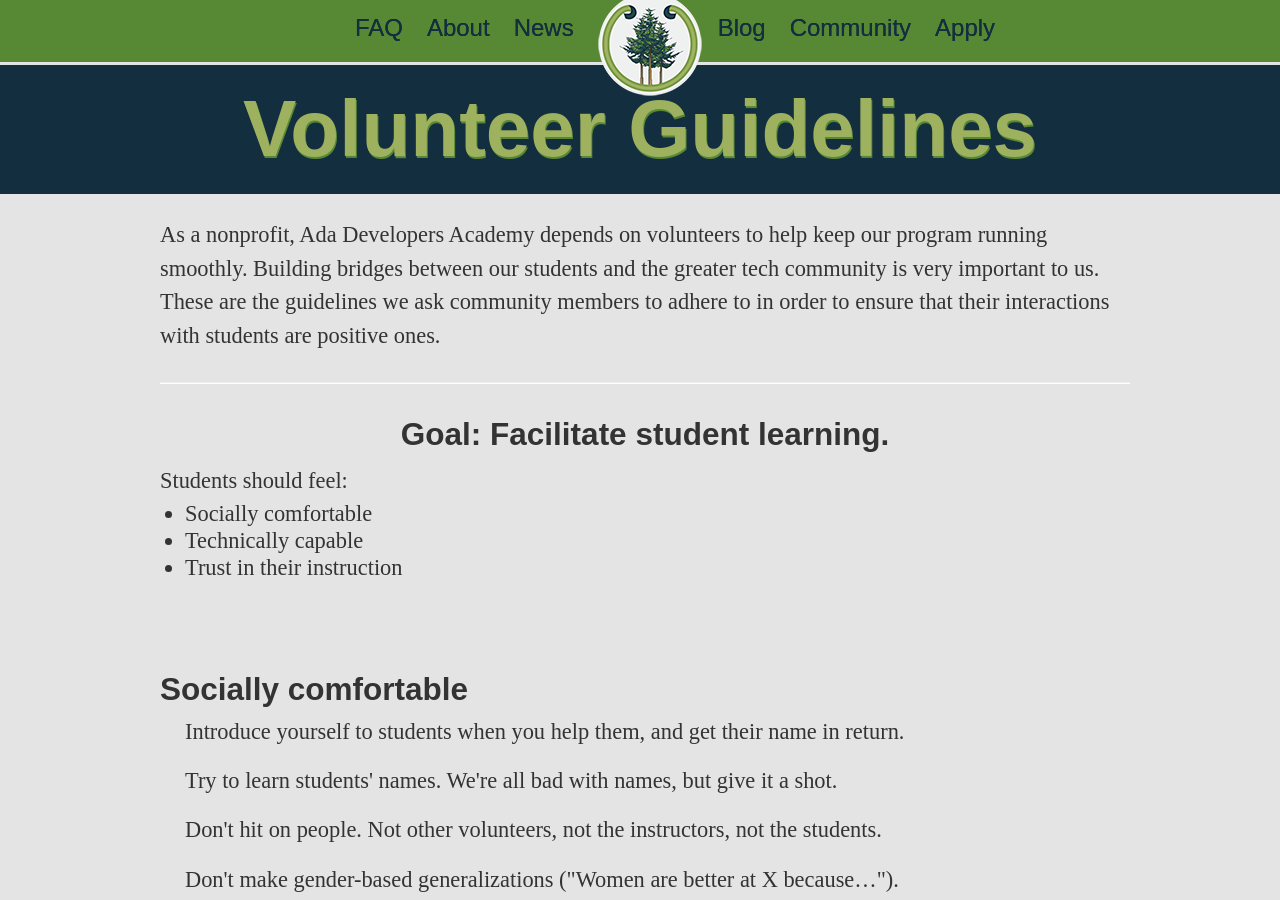
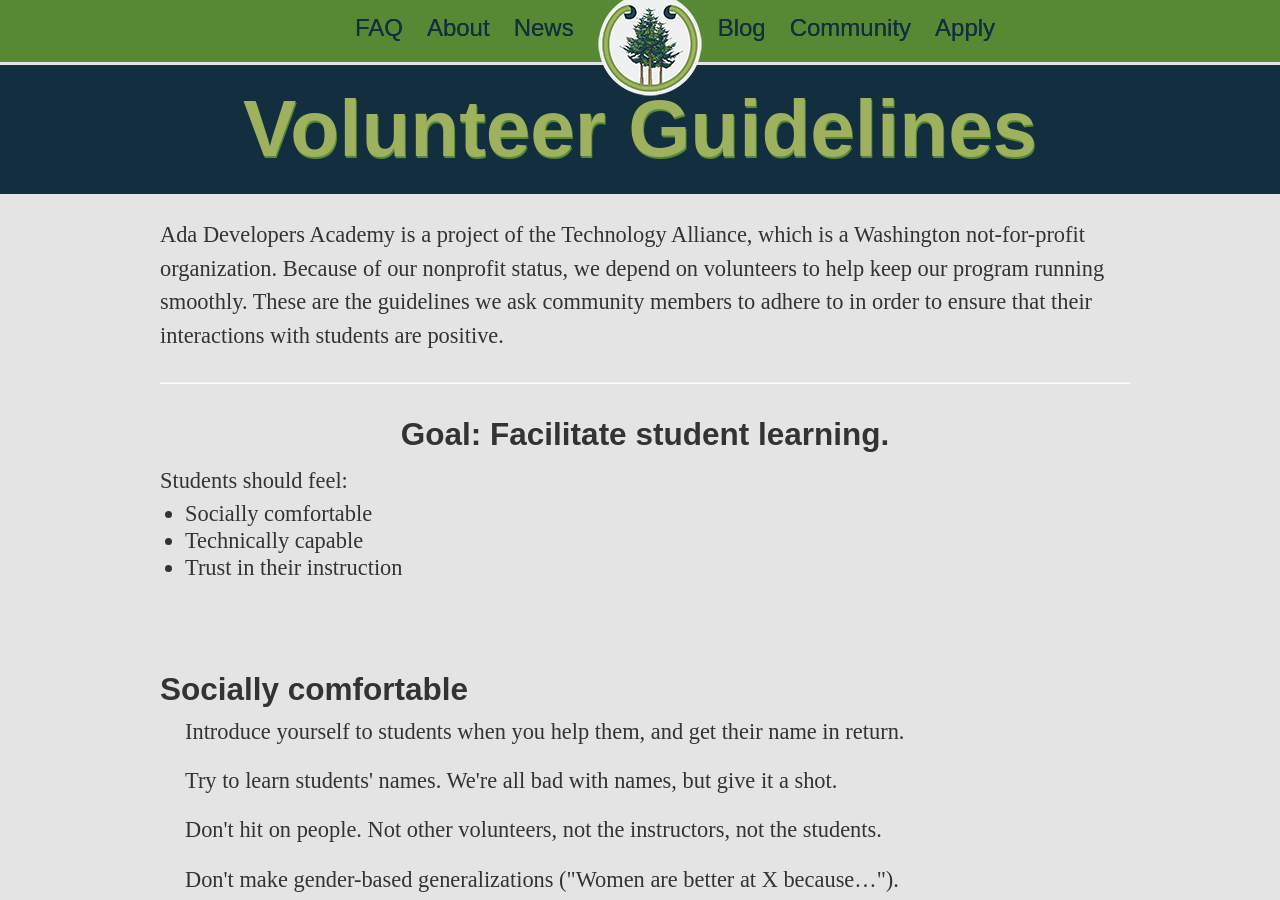
Before and after one commit to Ada-Developers-Academy/adadevelopersacademy.org, a Jekyll site: the page built from community/volunteer_guidelines.html, in a window 1280 px wide and 900 px high. Built offline with Jekyll 4.4.1, drawn with Linux system fonts in a browser that asks for light colours; nearby versions of some CDN libraries.

Commit message:
Update volunteer intro blurb.

```diff
--- a/community/volunteer_guidelines.html
+++ b/community/volunteer_guidelines.html
@@ -18,7 +18,7 @@
     <div class="span10">
 
       <div id="vol_guide" class="body-text">
-        <p>As a nonprofit, Ada Developers Academy depends on volunteers to help keep our program running smoothly. Building bridges between our students and the greater tech community is very important to us. These are the guidelines we ask community members to adhere to in order to ensure that their interactions with students are positive ones. </p>
+        <p>Ada Developers Academy is a project of the Technology Alliance, which is a Washington not-for-profit organization. Because of our nonprofit status, we depend on volunteers to help keep our program running smoothly. These are the guidelines we ask community members to adhere to in order to ensure that their interactions with students are positive. </p>
 
         <hr>
 
```
